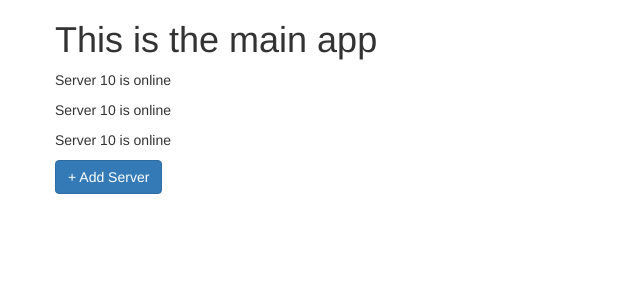
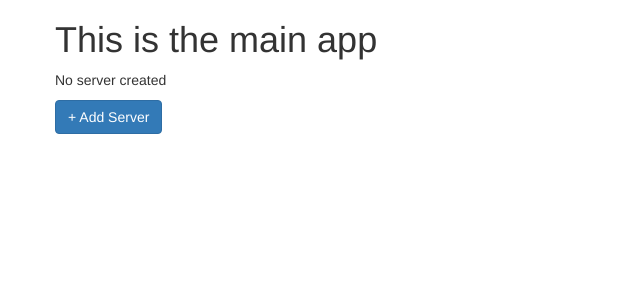
Before and after one commit to AlessandroLorenzi/angularjs-course, an Angular app: page / in a window 1280 px wide. Shown: the top 300 px of the page, without its empty margins (0-640 px from the left). Built offline with nearby package versions, Linux system fonts and the light colour scheme.

Commit message:
Lesson 27: Event binding

```diff
--- a/src/app/servers/servers.component.html
+++ b/src/app/servers/servers.component.html
@@ -1,6 +1,8 @@
 <div class="row">
-  <app-server></app-server>
-  <app-server></app-server>
-  <app-server></app-server>
-  <button class="btn btn-primary" [disabled]="!allowNewServer">+ Add Server</button>
+  <p>{{createServerStatus}}</p>
+  <button
+    class="btn btn-primary"
+    [disabled]="!allowNewServer"
+    (click)="onCreateServer()"
+  >+ Add Server</button>
 </div>
--- a/src/app/servers/servers.component.ts
+++ b/src/app/servers/servers.component.ts
@@ -6,6 +6,7 @@ import { Component, OnInit } from '@angular/core';
 })
 export class ServersComponent implements OnInit {
   allowNewServer = false;
+  createServerStatus = 'No server created';
 
   constructor() {
     setTimeout (
@@ -18,4 +19,7 @@ export class ServersComponent implements OnInit {
   ngOnInit() {
   }
 
+  onCreateServer(){
+    this.createServerStatus = 'Server created'!
+  }
 }
```
